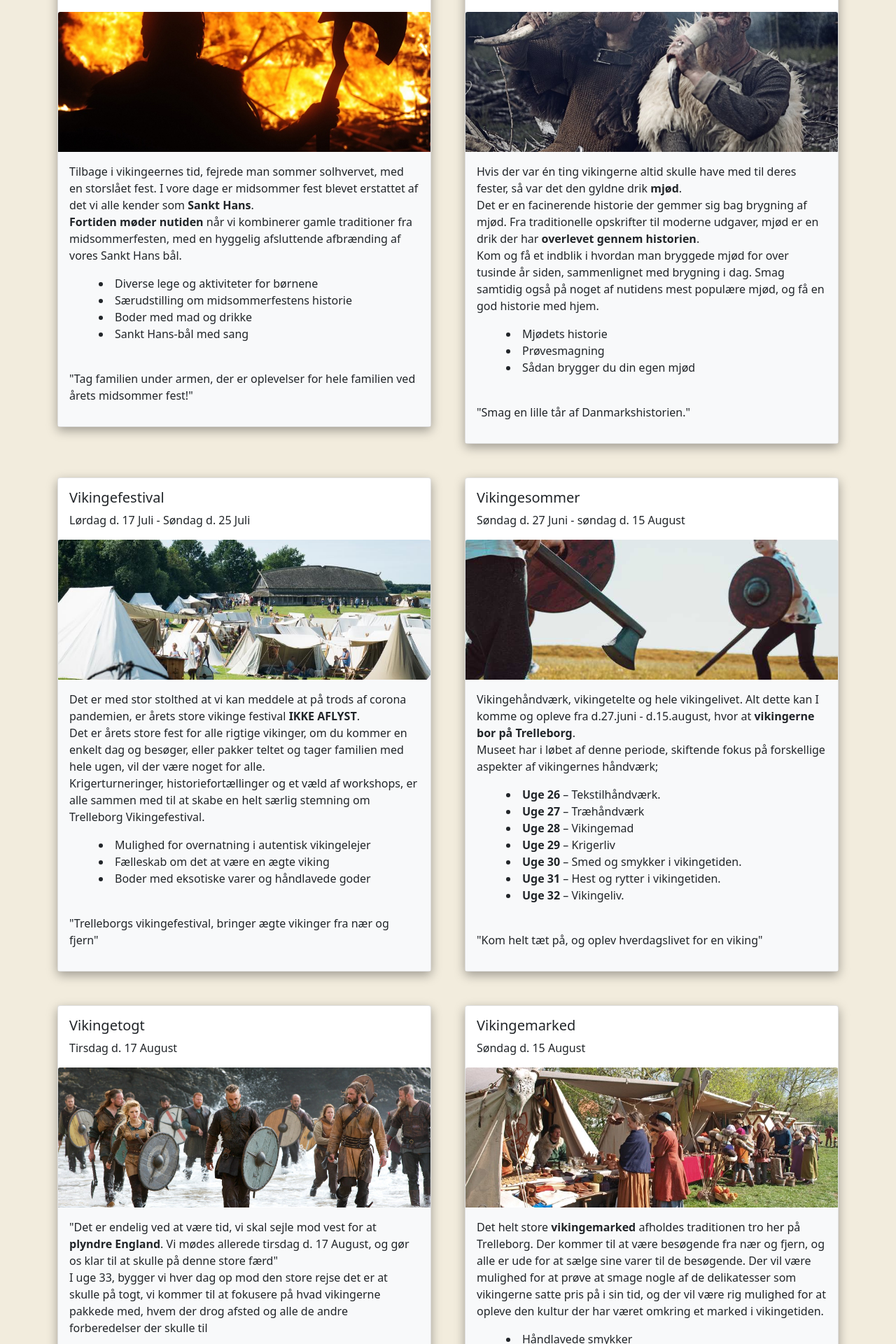
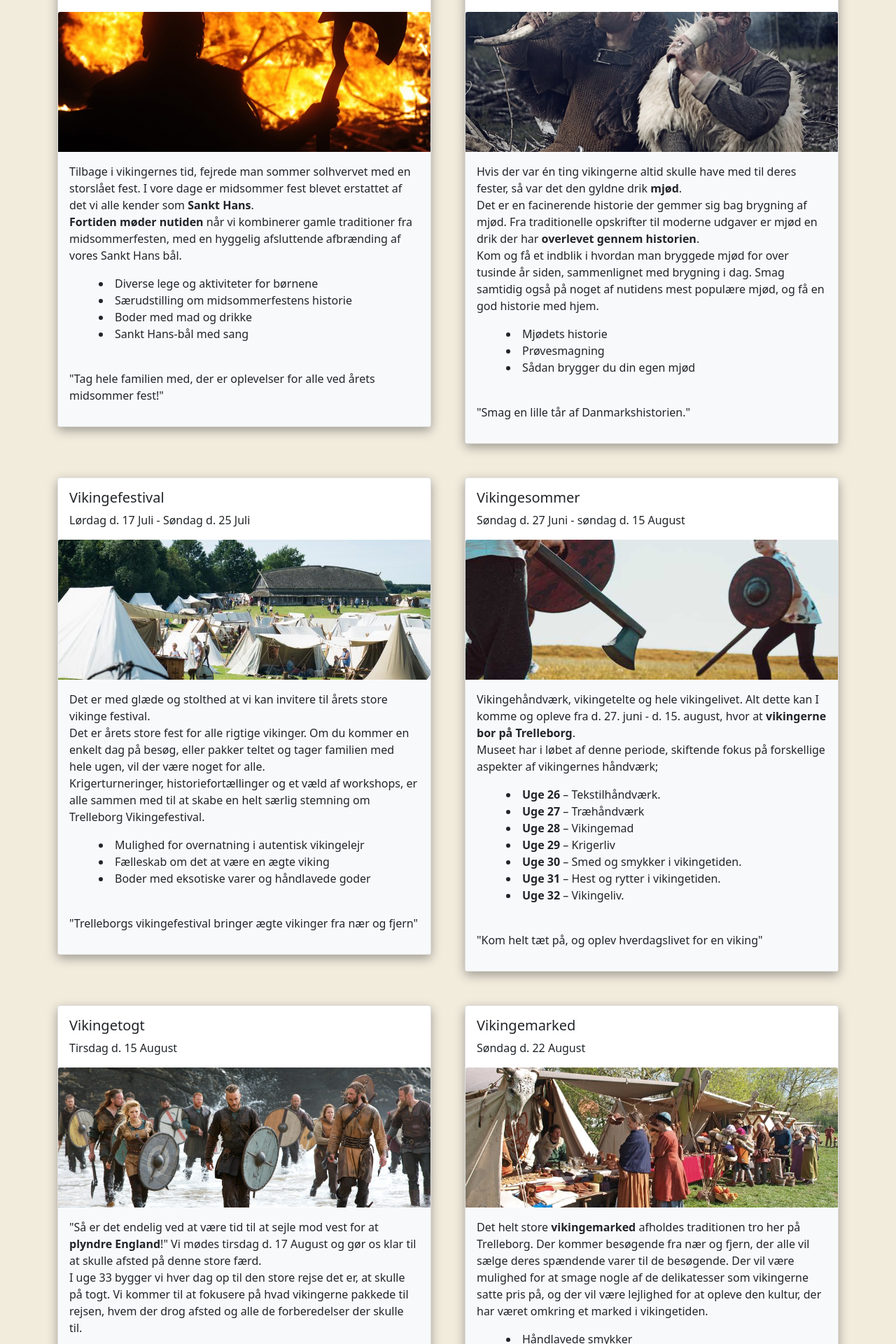
Before and after one commit to Lukdani/semesterprojekt-2, a PHP site: page /det-sker.php in a window 1280 px wide. Shown: the part 680-2600 px from the top of the page at 70% size. Run offline with PHP 8.4, Linux system fonts and the light colour scheme; some libraries are stand-ins or nearby versions.

Commit message:
rettelser af koden+stavninger

```diff
--- a/KontaktOgInfo.php
+++ b/KontaktOgInfo.php
@@ -157,14 +157,14 @@
                                 <br>
                                 I museets åbningstid, skal du kunne fremvise <strong>Coronapas</strong>,
                                 eller
-                                <strong>negativ coronatest</strong> som er indenfor 72 timer, samt <strong>gyldigt
+                                <strong>negativ coronatest</strong> som er max må være 72 timer gammel, samt <strong>gyldigt
                                     ID</strong>.
                                 <br>
                                 <br>
                                 <i> Børn
                                     under 14
                                     år
-                                    er fritaget.</i></p>
+                                    er undtaget.</i></p>
                             </div>
 
                             <div class="col col-12 col-lg-5">
--- a/det-sker.php
+++ b/det-sker.php
@@ -34,7 +34,7 @@
             </h1>
 
             <p class="hero-details overlay-text">
-                Der er altid gang i den på Vikingeborgen Trelleborg. Der er løbende arrangementer, større vikingefester og andre kryds i kalenderen</p>
+                Der er altid gang i den på Vikingeborgen Trelleborg. Der er løbende arrangementer, større vikingefester og andre ting til kryds i kalenderen</p>
         </div>
     </div>
 </div>
@@ -68,7 +68,7 @@
                     <img src="images/ild.jpg" class="card-img-top"" alt="Flames" alt="Card image cap">
                     <div class="card-body bg-light">
 
-                        <p class="card-text"> Tilbage i vikingeernes tid, fejrede man sommer solhvervet, med en storslået fest.
+                        <p class="card-text"> Tilbage i vikingernes tid, fejrede man sommer solhvervet med en storslået fest.
                             I vore dage er midsommer fest blevet erstattet af det vi alle kender som <strong>Sankt Hans</strong>.
                             <br>
 
@@ -81,7 +81,7 @@
                             <li>Sankt Hans-bål med sang</li>
                         </ul>
                         <br>
-                        <p class="article-details">"Tag familien under armen, der er oplevelser for hele familien ved årets midsommer fest!"</p>
+                        <p class="article-details">"Tag hele familien med, der er oplevelser for alle ved årets midsommer fest!"</p>
                         </p>
 
                     </div>
@@ -103,7 +103,7 @@
                         <p class="card-text"> Hvis der var én ting vikingerne altid skulle have med til deres fester, så var det den gyldne drik <strong>mjød</strong>.
                             <br>
 
-                            Det er en facinerende historie der gemmer sig bag brygning af mjød. Fra traditionelle opskrifter til moderne udgaver, mjød er en drik der har
+                            Det er en facinerende historie der gemmer sig bag brygning af mjød. Fra traditionelle opskrifter til moderne udgaver er mjød en drik der har
                             <strong>overlevet gennem historien</strong>.
                             <br>
                         Kom og få et indblik i hvordan man bryggede mjød for over tusinde år siden, sammenlignet med brygning i dag. Smag samtidig også på noget af nutidens mest populære mjød, og få en god historie med hjem.
@@ -130,17 +130,17 @@
                     <img src="images/festival.jpg" class="card-img-top"" alt="Viking party" alt="Card image cap">
                     <div class="card-body bg-light">
 
-                        <p class="card-text"> Det er med stor stolthed at vi kan meddele at på trods af corona pandemien, er årets store vikinge festival <strong>IKKE AFLYST</strong>.
+                        <p class="card-text"> Det er med glæde og stolthed at vi kan invitere til årets store vikinge festival.
 
-                           <br> Det er årets store fest for alle rigtige vikinger, om du kommer en enkelt dag og besøger, eller pakker teltet og tager familien med hele ugen, vil der være noget for alle.
+                           <br> Det er årets store fest for alle rigtige vikinger. Om du kommer en enkelt dag på besøg, eller pakker teltet og tager familien med hele ugen, vil der være noget for alle.
                        <br> Krigerturneringer, historiefortællinger og et væld af workshops, er alle sammen med til at skabe en helt særlig stemning om Trelleborg Vikingefestival.
                         <ul>
-                            <li>Mulighed for overnatning i autentisk vikingelejer</li>
+                            <li>Mulighed for overnatning i autentisk vikingelejr</li>
                             <li>Fælleskab om det at være en ægte viking</li>
                             <li>Boder med eksotiske varer og håndlavede goder</li>
                         </ul>
                         <br>
-                        <p class="article-details">"Trelleborgs vikingefestival, bringer ægte vikinger fra nær og fjern"</p>
+                        <p class="article-details">"Trelleborgs vikingefestival bringer ægte vikinger fra nær og fjern"</p>
                         </p>
                     </div>
                 </div>
@@ -157,7 +157,7 @@
                     <img src="images/sommer.jpg" class="card-img-top"" alt="Sol og sværd" alt="Card image cap">
                     <div class="card-body bg-light">
 
-                        <p class="card-text"> Vikingehåndværk, vikingetelte og hele vikingelivet. Alt dette kan I komme og opleve fra d.27.juni - d.15.august, hvor at <strong>vikingerne bor på Trelleborg</strong>.
+                        <p class="card-text"> Vikingehåndværk, vikingetelte og hele vikingelivet. Alt dette kan I komme og opleve fra d. 27. juni - d. 15. august, hvor at <strong>vikingerne bor på Trelleborg</strong>.
 
                            <br> Museet har i løbet af denne periode, skiftende fokus på forskellige aspekter af vikingernes håndværk;
 
@@ -183,22 +183,21 @@
                 <div class="card article">
                     <div class="titledate">
                         <h5 class="card-title">Vikingetogt</h5>
-                        <p class="article-details">Tirsdag d. 17 August</p>
+                        <p class="article-details">Tirsdag d. 15 August</p>
                     </div>
                     <img src="images/togtet.jpg" class="card-img-top"" alt="Vikinger går i land" alt="Card image cap">
                     <div class="card-body bg-light">
 
-                        <p class="card-text"> "Det er endelig ved at være tid, vi skal sejle mod vest for at<strong> plyndre England</strong>.
+                        <p class="card-text"> "Så er det endelig ved at være tid til at sejle mod vest for at<strong> plyndre England</strong>!"
 
-                            Vi mødes allerede tirsdag d. 17 August, og gør os klar til at skulle på denne store færd"
+                            Vi mødes tirsdag d. 17 August og gør os klar til at skulle afsted på denne store færd.
                             <br>
 
-                            I uge 33, bygger vi hver dag op mod den store rejse det er at skulle på togt, vi kommer til at fokusere på hvad vikingerne pakkede med, hvem der drog afsted og alle de andre forberedelser der skulle til
+                            I uge 33 bygger vi hver dag op til den store rejse det er, at skulle på togt. Vi kommer til at fokusere på hvad vikingerne pakkede til rejsen, hvem der drog afsted og alle de forberedelser der skulle til.
 
                         <ul>
                             <li>Planlæg dit eget togt</li>
                             <li>Forberedelse til selve togtet</li>
-                            <li>Formning af en Vikingeskibsflåde</li>
                             <li>Fokus på konstruktion af vikingeskibet</li>
                         </ul>
                         <br>
@@ -213,15 +212,15 @@
                 <div class="card article">
                     <div class="titledate">
                         <h5 class="card-title">Vikingemarked</h5>
-                        <p class="article-details">Søndag d. 15 August</p>
+                        <p class="article-details">Søndag d. 22 August</p>
                     </div>
                     <img src="images/marked.jpeg" class="card-img-top"" alt="Vikinge bod" alt="Card image cap">
                     <div class="card-body bg-light">
 
                         <p class="card-text"> Det helt store <strong>vikingemarked</strong> afholdes traditionen tro her på Trelleborg.
 
-                            Der kommer til at være besøgende fra nær og fjern, og alle er ude for at sælge sine varer til de besøgende.
-                            Der vil være mulighed for at prøve at smage nogle af de delikatesser som vikingerne satte pris på i sin tid, og der vil være rig mulighed for at opleve den kultur der har været omkring et marked i vikingetiden.
+                            Der kommer besøgende fra nær og fjern, der alle vil sælge deres spændende varer til de besøgende.
+                            Der vil være mulighed for at smage nogle af de delikatesser som vikingerne satte pris på, og der vil være lejlighed for at opleve den kultur, der har været omkring et marked i vikingetiden.
                         <ul>
                             <li>Håndlavede smykker</li>
                             <li>Ægte vikingehåndværk</li>
@@ -229,7 +228,7 @@
                             <li>Besøgende fra hele landet</li>
                         </ul>
                         <br>
-                        <p class="article-details">"Kom og se, sælg dine varer eller gør et godt køb"</p>
+                        <p class="article-details">"Kom og se. Sælg dine varer eller gør et godt køb"</p>
                         </p>
                     </div>
                 </div>
--- a/rundvisninger.php
+++ b/rundvisninger.php
@@ -137,7 +137,7 @@
                     <img src="images/udstilling_skjold.jpg" class="card-img-top"" alt="Flames" alt="Card image cap">
                     <div class="card-body bg-light">
 
-                        <p class="card-text">Vores udstilling indholder forfædres knogler, smykker og værktøjer fra oldtiden og meget andet, som vi gennemgår på <strong>ca. 30 min.</strong>
+                        <p class="card-text">Vores udstilling indholder forfædrenes knogler, smykker og værktøjer fra oldtiden m.m. Gennemgangen tager <strong>ca. 30 min.</strong>
 
                             <br><br>
                         <ul>
@@ -179,7 +179,7 @@
                     <img src="images/hus_front.png" class="card-img-top"" alt="Flames" alt="Card image cap">
                     <div class="card-body bg-light">
 
-                        <p class="card-text">Langhuset var hjem for mange vikinger. Kom en tur med ind og hør hvordan man boede og levede sammen i vores langhus. Vores tur i langhuset tager <strong>ca. 30 min</strong>, og gennemgår både konstruktionen af huset, samt et par af de mange ting det blev brugt til. udstilling indholder forfædres knogler, smykker og værktøjer fra oldtiden og meget andet, som vi gennemgår på <strong>ca. 30 min.</strong>
+                        <p class="card-text">Langhuset var hjem for mange vikinger. Kom en tur med ind og hør hvordan man boede og levede sammen i vores langhus. Turen i langhuset tager <strong>ca. 30 min</strong>, og vi gennemgår både konstruktionen af huset, samt dets mange funktioner.
 
                             <br><br>
                         <ul>
```
Also changed, not shown: index.php (+9 -11 lines).
